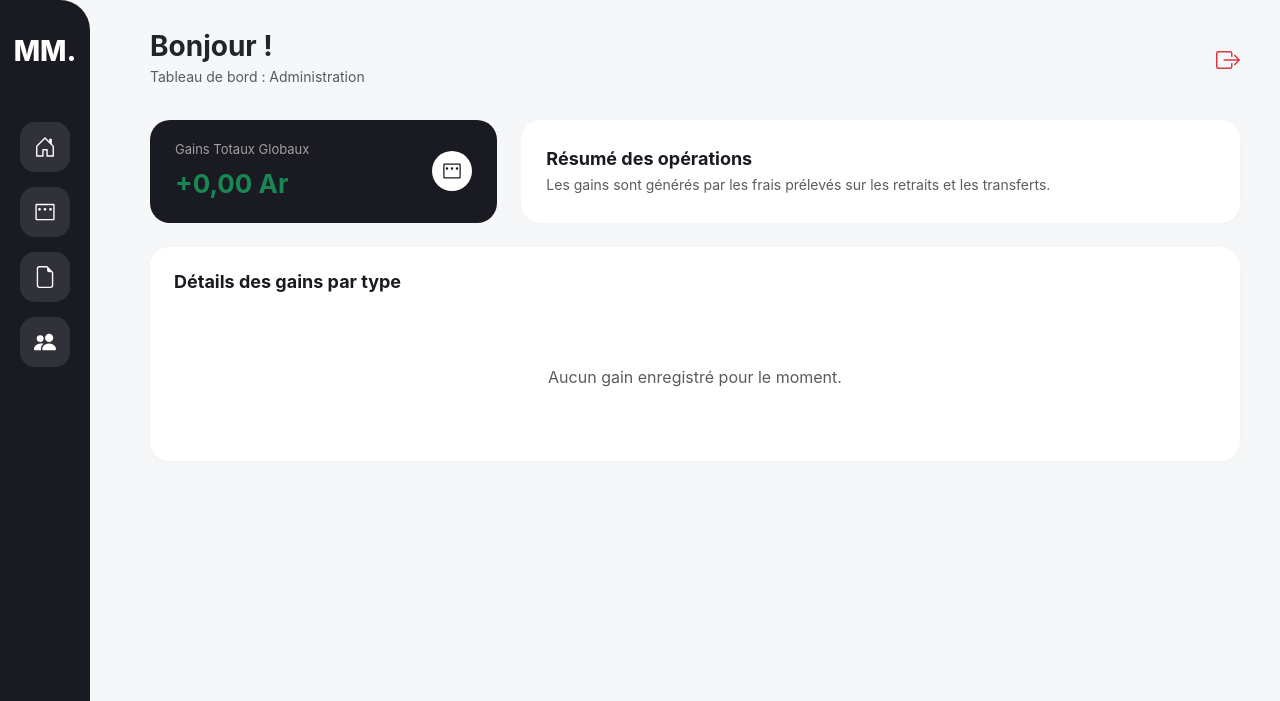
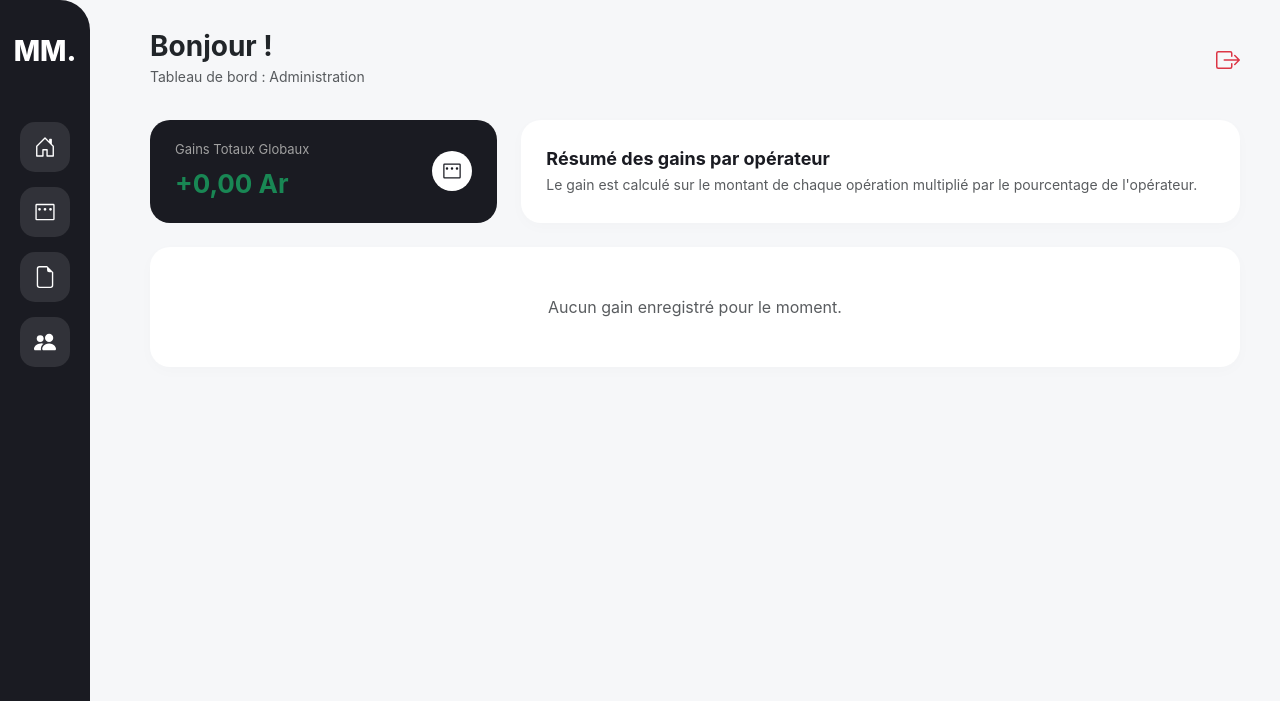
Before and after one commit to Honore160306/4027_4090_S4, a CodeIgniter 4 app: the page made by app/Views/operateur/gains.php in a window 1280 px wide. Shown: the top 701 px of the page. Run offline with PHP 8.4 and a stand-in for CodeIgniter, Linux system fonts and the light colour scheme; the template is opened without the code that fills it, so the values that code supplies are empty; some libraries are stand-ins or nearby versions.

Commit message:
Operateur gain

```diff
--- a/app/Views/operateur/gains.php
+++ b/app/Views/operateur/gains.php
@@ -2,7 +2,6 @@
 <?= $this->extend('operateur/layout') ?>
 
 <?= $this->section('content') ?>
-<div class="row mb-4">
 <?php
 $total_general = 0;
 if(isset($gains) && !empty($gains)) {
@@ -10,7 +9,17 @@
         $total_general += $g['gain_total'];
     }
 }
+
+// Grouper les résultats par opérateur
+$par_operateur = [];
+if(isset($gains) && !empty($gains)) {
+    foreach($gains as $g) {
+        $par_operateur[$g['operateur']][] = $g;
+    }
+}
 ?>
+
+<div class="row mb-4">
     <div class="col-md-4">
         <div class="dark-card h-100">
             <div>
@@ -24,40 +33,50 @@
     </div>
     <div class="col-md-8">
         <div class="custom-card h-100 d-flex flex-column justify-content-center m-0">
-            <h5 class="custom-card-title mb-1">Résumé des opérations</h5>
-            <p class="text-muted small mb-0">Les gains sont générés par les frais prélevés sur les retraits et les transferts.</p>
+            <h5 class="custom-card-title mb-1">Résumé des gains par opérateur</h5>
+            <p class="text-muted small mb-0">Le gain est calculé sur le montant de chaque opération multiplié par le pourcentage de l'opérateur.</p>
         </div>
     </div>
 </div>
 
-<div class="custom-card p-4">
-    <h5 class="custom-card-title mb-4">Détails des gains par type</h5>
+<?php if(empty($par_operateur)): ?>
+    <div class="custom-card text-center p-5 text-muted">
+        Aucun gain enregistré pour le moment.
+    </div>
+<?php else: ?>
+    <?php foreach($par_operateur as $nom_operateur => $lignes): ?>
+    <?php $total_op = array_sum(array_column($lignes, 'gain_total')); ?>
+    <div class="custom-card mb-4">
+        <div class="d-flex justify-content-between align-items-center mb-3">
+            <div>
+                <h5 class="fw-bold mb-0" style="color: #1a1b22;"><?= esc($nom_operateur) ?></h5>
+                <span class="text-muted small">Gain total de cet opérateur</span>
+            </div>
+            <span class="fw-bold fs-5 text-success">+<?= number_format($total_op, 2, ',', ' ') ?> Ar</span>
+        </div>
 
-    <div class="row">
-        <?php if(isset($gains) && !empty($gains)): ?>
-            <?php foreach($gains as $g): ?>
-            <div class="col-md-6">
-                <div class="history-item mb-3 p-3">
-                    <div class="d-flex align-items-center">
-                        <div class="icon-box">
-                            <svg width="20" height="20" fill="currentColor" viewBox="0 0 16 16"><path d="M8 15A7 7 0 1 1 8 1a7 7 0 0 1 0 14zm0 1A8 8 0 1 0 8 0a8 8 0 0 0 0 16z"/><path d="M8 4a.5.5 0 0 1 .5.5v3h3a.5.5 0 0 1 0 1h-3.5a.5.5 0 0 1-.5-.5v-4a.5.5 0 0 1 .5-.5z"/></svg>
-                        </div>
-                        <div>
-                            <div class="history-item-title"><?= ucfirst($g['type_operation']) ?></div>
-                            <div class="history-item-subtitle"><?= $g['nombre_operations'] ?> opérations effectuées</div>
-                        </div>
-                    </div>
-                    <div class="history-item-amount text-success fs-5">
-                        +<?= number_format($g['gain_total'], 2, ',', ' ') ?> Ar
-                    </div>
-                </div>
+        <table class="table table-borderless table-custom mb-0">
+            <thead style="background-color: #f8f9fa;">
+                <tr>
+                    <th class="px-3 py-2">Type d'opération</th>
+                    <th class="px-3 py-2 text-center">Nb opérations</th>
+                    <th class="px-3 py-2 text-end">Gain</th>
+                </tr>
+            </thead>
+            <tbody>
+                <?php foreach($lignes as $g): ?>
+                <tr>
+                    <td class="px-3 py-2 align-middle">
+                        <span class="badge bg-light text-dark border px-2 py-1 rounded-pill"><?= ucfirst($g['type_operation']) ?></span>
+                    </td>
+                    <td class="px-3 py-2 align-middle text-center text-muted"><?= $g['nombre_operations'] ?></td>
+                    <td class="px-3 py-2 align-middle text-end fw-bold text-success">+<?= number_format($g['gain_total'], 2, ',', ' ') ?> Ar</td>
+                </tr>
+                <?php endforeach; ?>
+            </tbody>
+        </table>
     </div>
     <?php endforeach; ?>
-        <?php else: ?>
-            <div class="col-12 text-center p-5 text-muted">
-                Aucun gain enregistré pour le moment.
-            </div>
 <?php endif; ?>
-    </div>
-</div>
+
 <?= $this->endSection() ?>
```
Also changed, not shown: base.sql (+6 -2 lines), writable/database/4027_4090_S4.db. Lines whose indentation alone changed are shown as unchanged.
